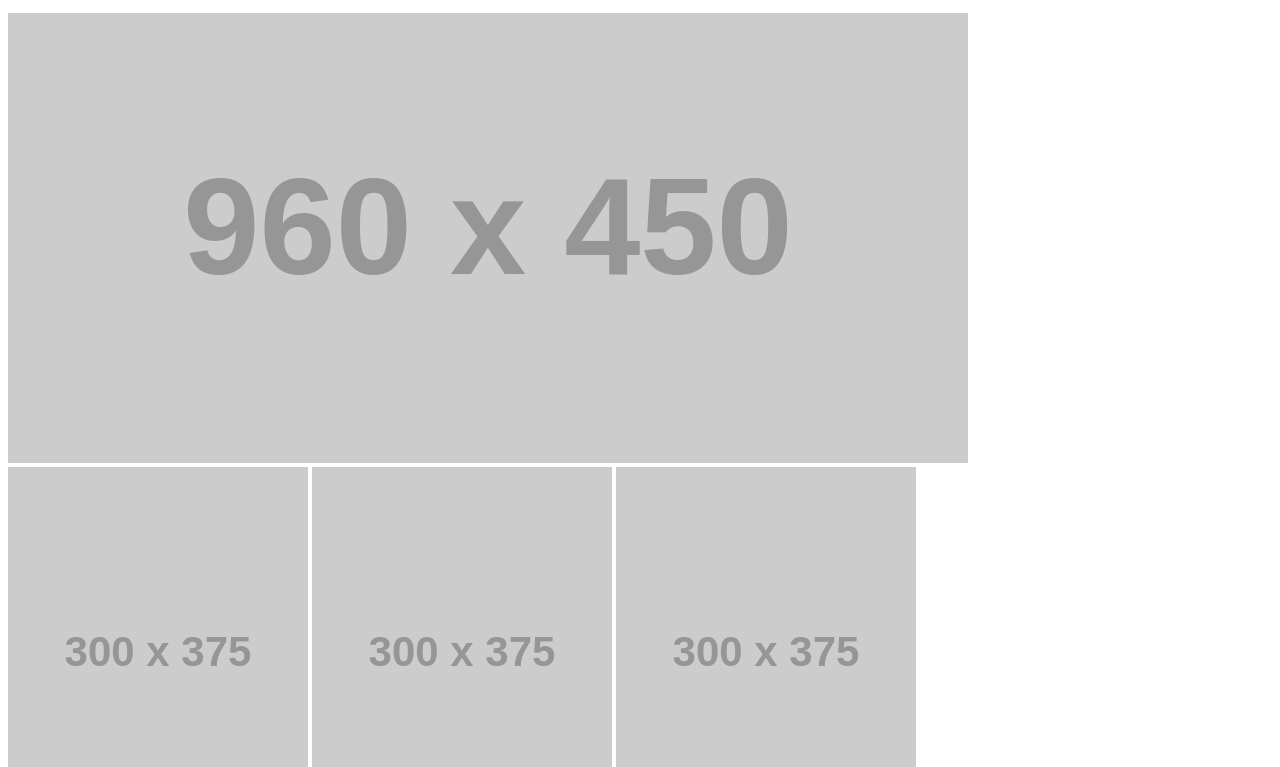
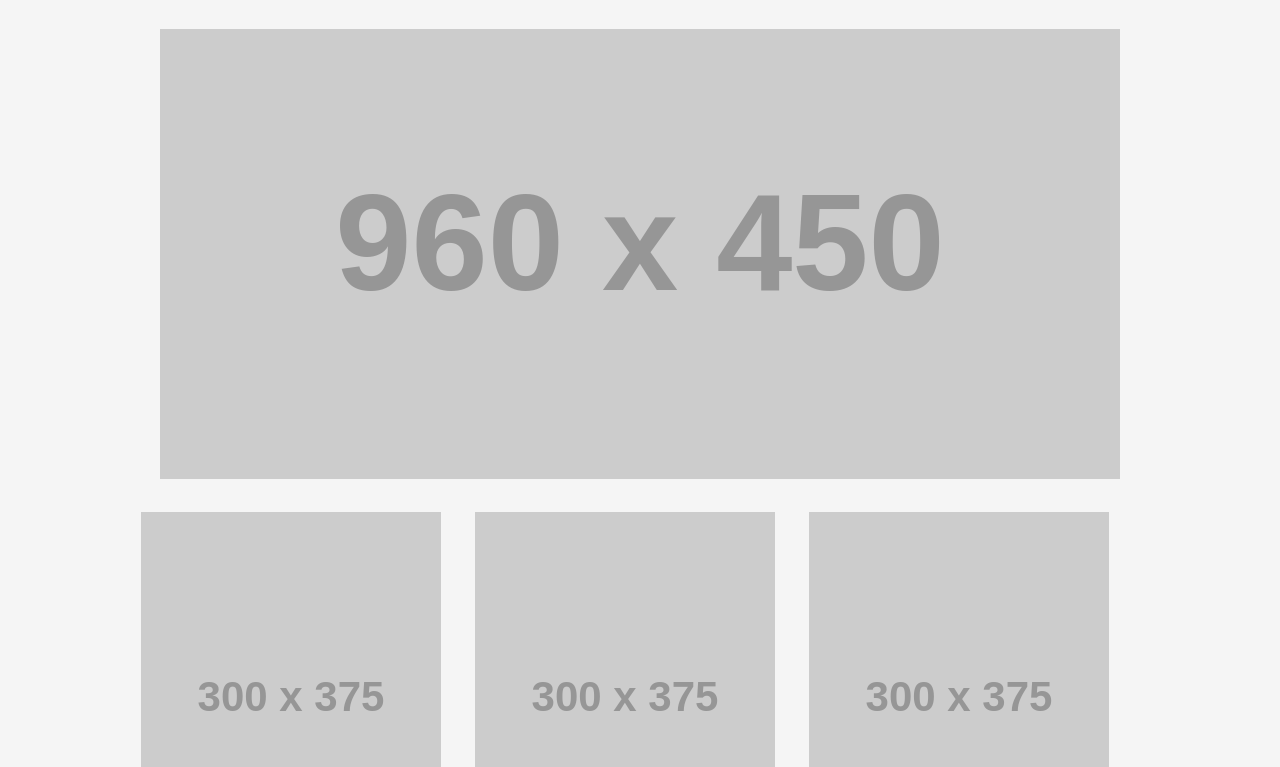
Before and after one commit to amroalbarham/wirefame-exercise, a plain HTML site: page index.html in a window 1280 px wide. Shown: the part 165-932 px from the top of the page. Drawn offline with Linux system fonts and the light colour scheme; the site is published under a folder, as on GitHub Pages, so addresses that start at the root find nothing; placeholder pictures from the web are drawn by us.

Commit message:
edit in html

```diff
--- a/index.html
+++ b/index.html
@@ -4,9 +4,9 @@
     <meta charset="UTF-8">
     <meta http-equiv="X-UA-Compatible" content="IE=edge">
     <meta name="viewport" content="width=device-width, initial-scale=1.0">
-    <link rel="stylesheet" href="/css/rset.css">
-    <link rel="stylesheet" href="/css/style.css">
     <title>Document</title>
+    <link rel="stylesheet" href="css/rset.css">
+    <link rel="stylesheet" href="css/style.css">
 </head>
 <body>
     <header>
```
